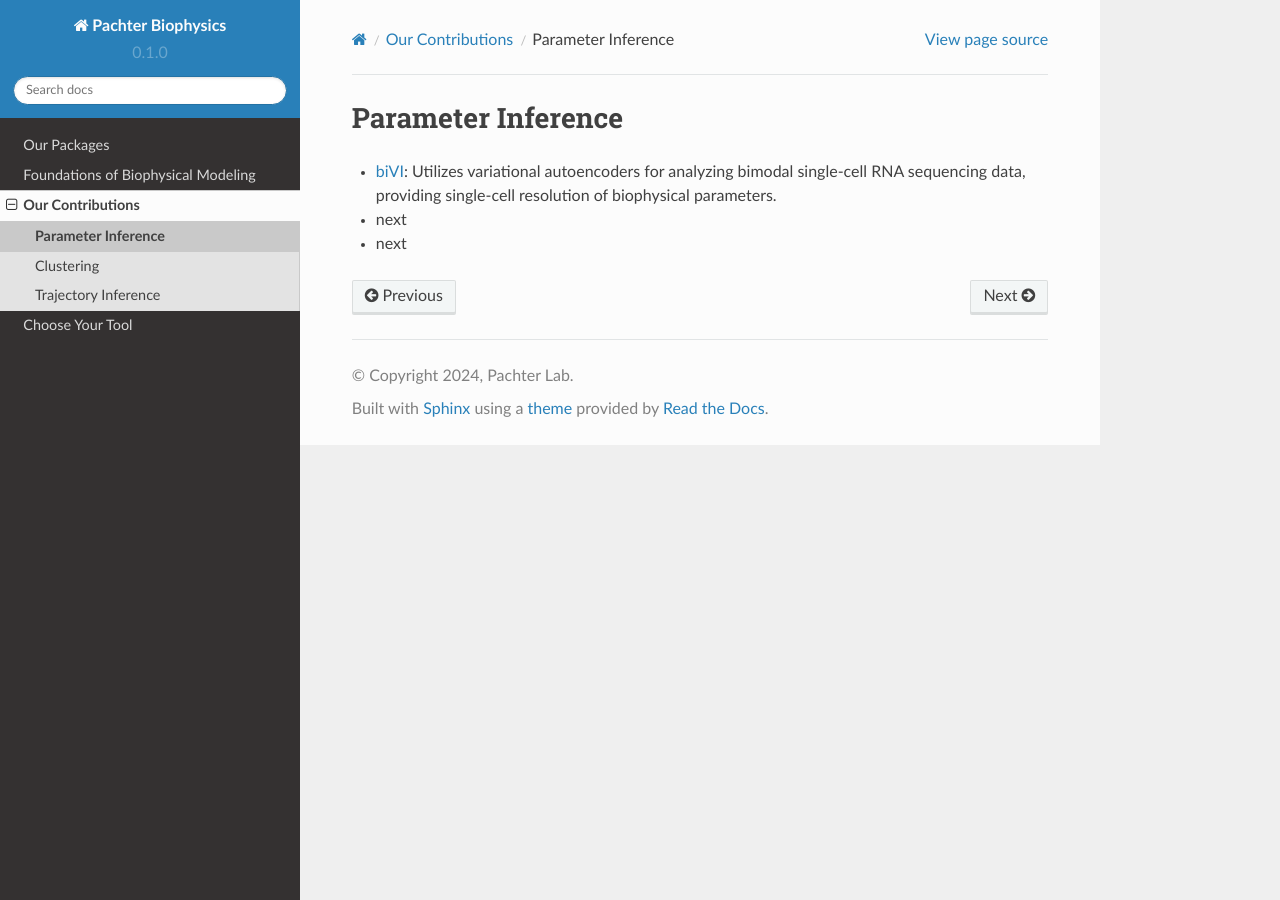
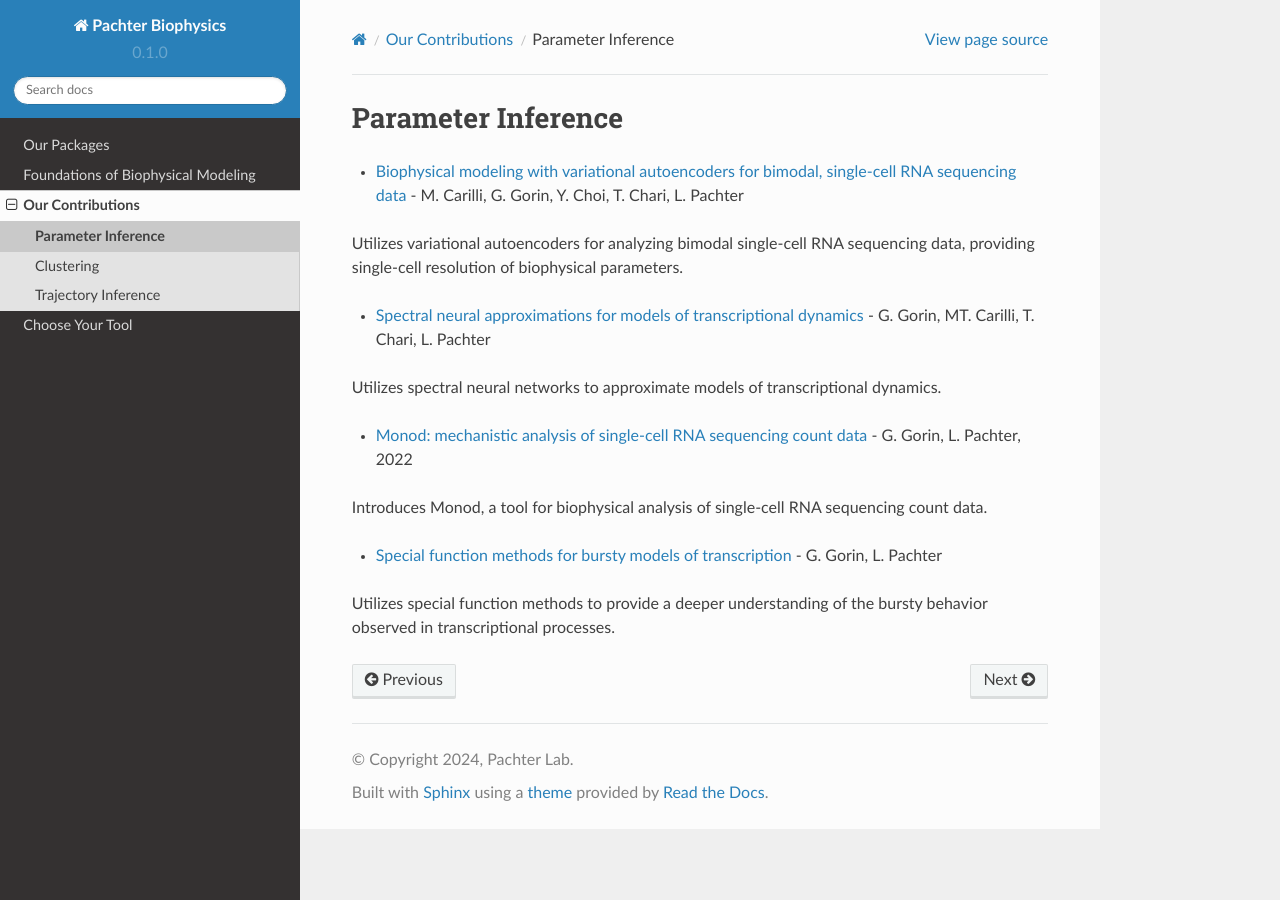
Before and after one commit to pachterlab/biophysics, a Sphinx documentation site: the page built from docs/source/contributions_parameter_inference.rst, in a window 1280 px wide. Built offline with Sphinx 7.4.7 and the Read the Docs theme 2.0.0, drawn with Linux system fonts in a browser that asks for light colours; pages that are not in the unit, such as notebooks, are missing from menus.

Commit message:
Update contributions_parameter_inference.rst

```diff
--- a/docs/source/contributions_parameter_inference.rst
+++ b/docs/source/contributions_parameter_inference.rst
@@ -1,8 +1,18 @@
 Parameter Inference
 =================================================================
 
-* `biVI <https://www.biorxiv.org/content/10.1101/2023.01.13.523995v2>`_: Utilizes variational autoencoders for analyzing bimodal single-cell RNA sequencing data, providing single-cell resolution of biophysical parameters.
+* `Biophysical modeling with variational autoencoders for bimodal, single-cell RNA sequencing data <https://www.biorxiv.org/content/10.1101/2023.01.13.523995v1>`_ - M. Carilli, G. Gorin, Y. Choi, T. Chari, L. Pachter
 
-* next
+Utilizes variational autoencoders for analyzing bimodal single-cell RNA sequencing data, providing single-cell resolution of biophysical parameters.
 
-* next
+* `Spectral neural approximations for models of transcriptional dynamics <https://www.biorxiv.org/content/10.1101/2022.06.16.496448v2.full.pdf>`_ - G. Gorin, MT. Carilli, T. Chari, L. Pachter
+
+Utilizes spectral neural networks to approximate models of transcriptional dynamics.
+
+* `Monod: mechanistic analysis of single-cell RNA sequencing count data <https://doi.org/10.1101/2022.06.11.495771>`_ - G. Gorin, L. Pachter, 2022
+
+Introduces Monod, a tool for biophysical analysis of single-cell RNA sequencing count data.
+
+* `Special function methods for bursty models of transcription <https://doi.org/10.1103/PhysRevE.102.022409>`_ - G. Gorin, L. Pachter
+
+Utilizes special function methods to provide a deeper understanding of the bursty behavior observed in transcriptional processes.
```
